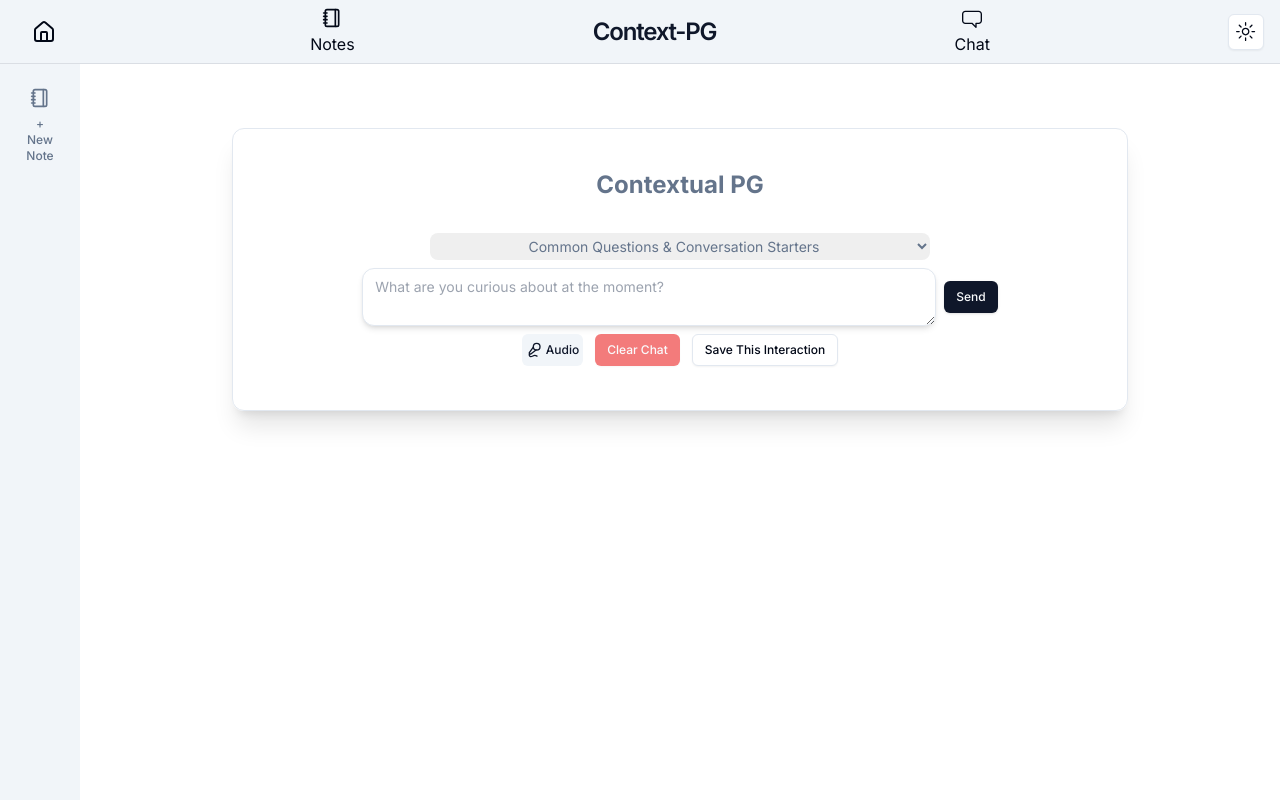
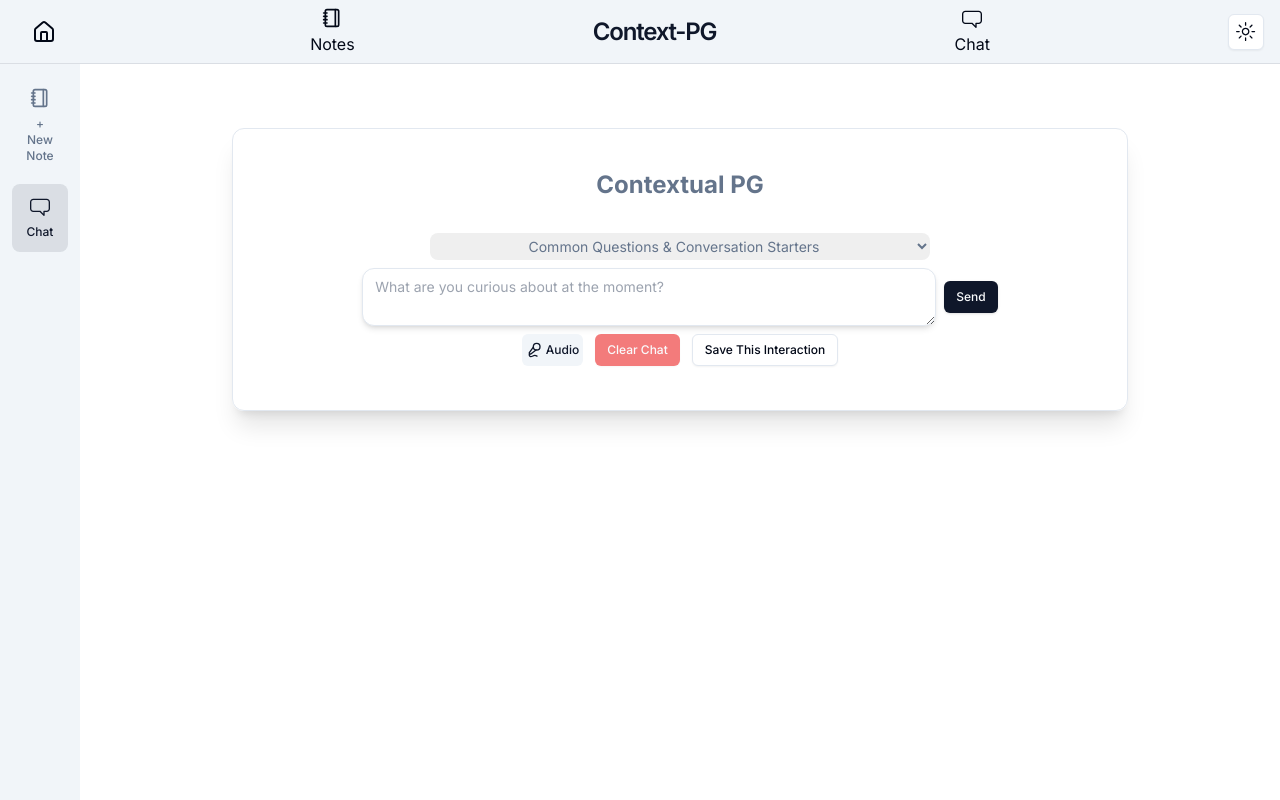
Before and after one commit to jmor1234/pg-ai, a Next.js app: page /chats/pg-notes in a window 1280 px wide. Built offline with nearby package versions, Linux system fonts and the light colour scheme.

Commit message:
mobile adj

```diff
--- a/app/(frontend)/_components/sidebar.tsx
+++ b/app/(frontend)/_components/sidebar.tsx
@@ -1,6 +1,7 @@
 "use client"
 
 import { cn } from '@/lib/utils'
+import { ChatBubbleIcon } from '@radix-ui/react-icons'
 import { BotIcon, Home, NotebookIcon, Plus, PlusIcon, Settings, StickyNoteIcon, TagIcon } from 'lucide-react'
 import { usePathname } from 'next/navigation'
 import { useRouter } from 'next/navigation'
@@ -16,6 +17,11 @@ const SideBar = () => {
       href: '/notes/new',
       label: '+ New Note'
     },
+    {
+      icon: ChatBubbleIcon,
+      href: '/chats/pg-notes',
+      label: 'Chat'
+    }
   ]
 
   const onNavigate = (url: string) => {
--- a/app/(frontend)/chats/pg-notes/page.tsx
+++ b/app/(frontend)/chats/pg-notes/page.tsx
@@ -186,7 +186,7 @@ export default function NotesChatBox() {
         </div>
       </form>
       <div className=" my-1 max-w-[150px] sm:max-w-[200px] w-full mx-auto mt-2">
-        <div className="flex items-center justify-center md:gap-3 sm:gap-2">
+        <div className="flex items-center justify-center md:gap-3 sm:gap-2 gap-1">
           <AudioRecorder
             onTranscriptionComplete={handleTranscriptionComplete}
           />
```
